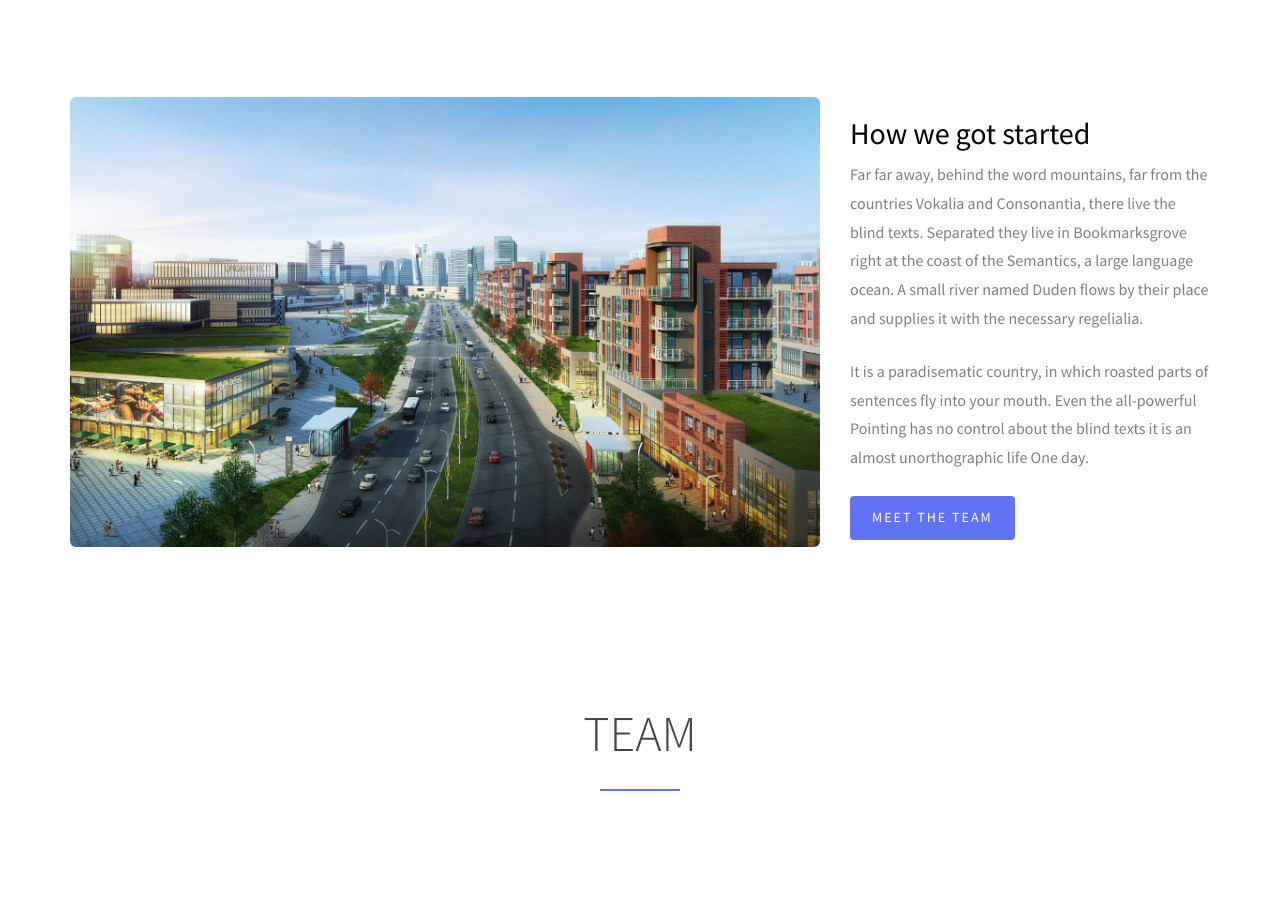
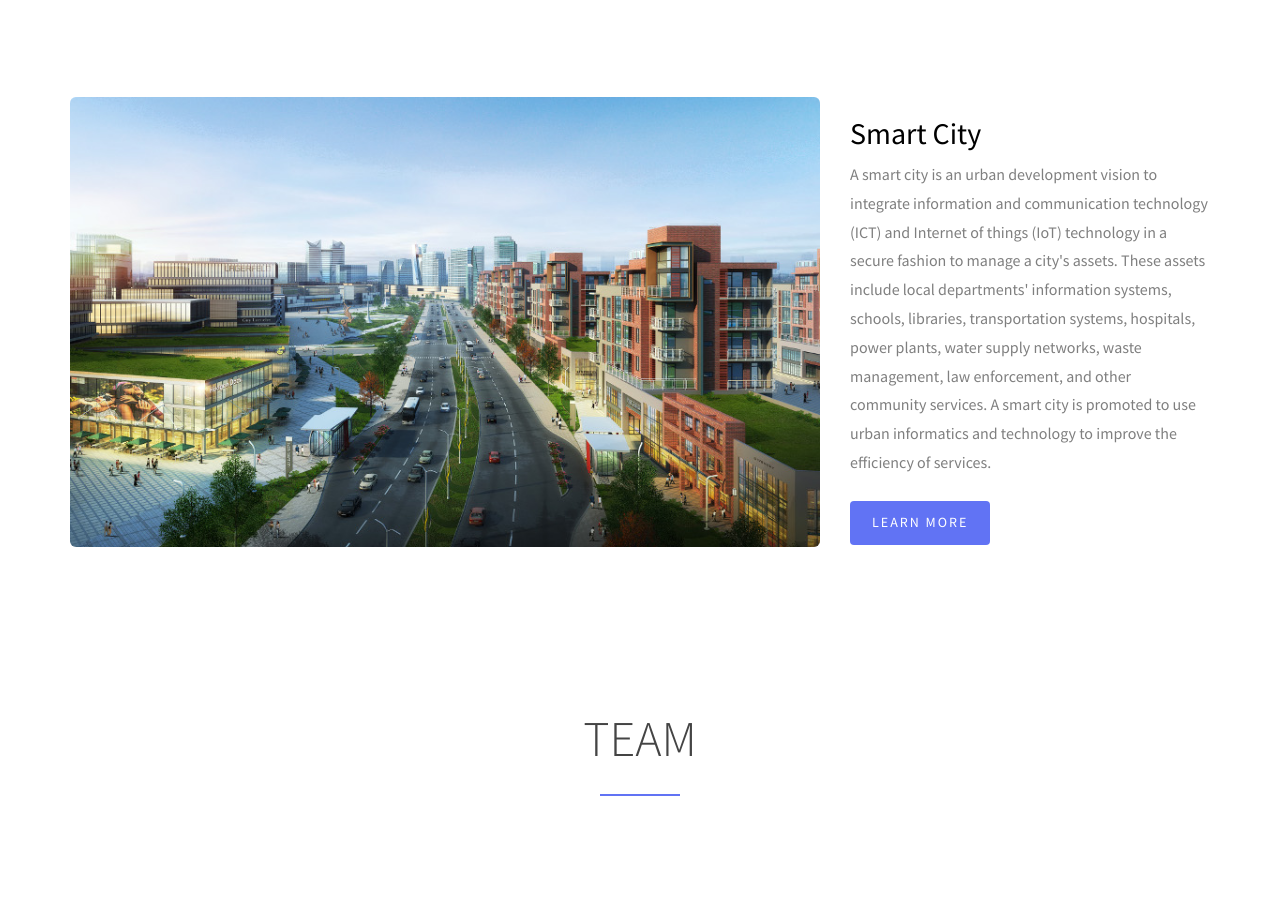
Before and after one commit to Plexapt/plexapt.com, a plain HTML site: page index.html in a window 1280 px wide. Shown: the part 1106-2004 px from the top of the page. Drawn offline with Linux system fonts and the light colour scheme; files whose address does not match are found by name.

Commit message:
Added Smart City Description

```diff
--- a/index.html
+++ b/index.html
@@ -162,10 +162,9 @@
 					<img src="images/city.jpg" class="img-responsive img-rounded" alt="Free HTML5 Template">
 				</div>
 				<div class="col-md-4 to-animate">
-					<h2>How we got started</h2>
-					<p>Far far away, behind the word mountains, far from the countries Vokalia and Consonantia, there live the blind texts. Separated they live in Bookmarksgrove right at the coast of the Semantics, a large language ocean. A small river named Duden flows by their place and supplies it with the necessary regelialia. </p>
-					<p>It is a paradisematic country, in which roasted parts of sentences fly into your mouth. Even the all-powerful Pointing has no control about the blind texts it is an almost unorthographic life One day.</p>
-					<p><a href="#" class="btn btn-primary">Meet the team</a></p>
+					<h2>Smart City</h2>
+					<p>A smart city is an urban development vision to integrate information and communication technology (ICT) and Internet of things (IoT) technology in a secure fashion to manage a city's assets. These assets include local departments' information systems, schools, libraries, transportation systems, hospitals, power plants, water supply networks, waste management, law enforcement, and other community services. A smart city is promoted to use urban informatics and technology to improve the efficiency of services.</p>
+					<p><a href="https://en.wikipedia.org/wiki/Smart_city" class="btn btn-primary">Learn More</a></p>
 				</div>
 			</div>
 			<div class="row" id="team">
```
